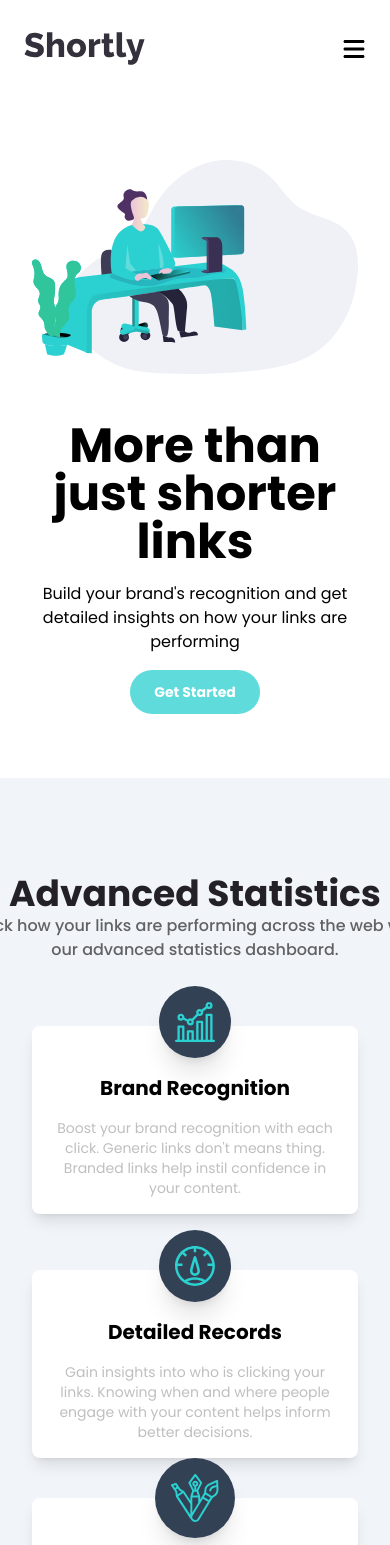
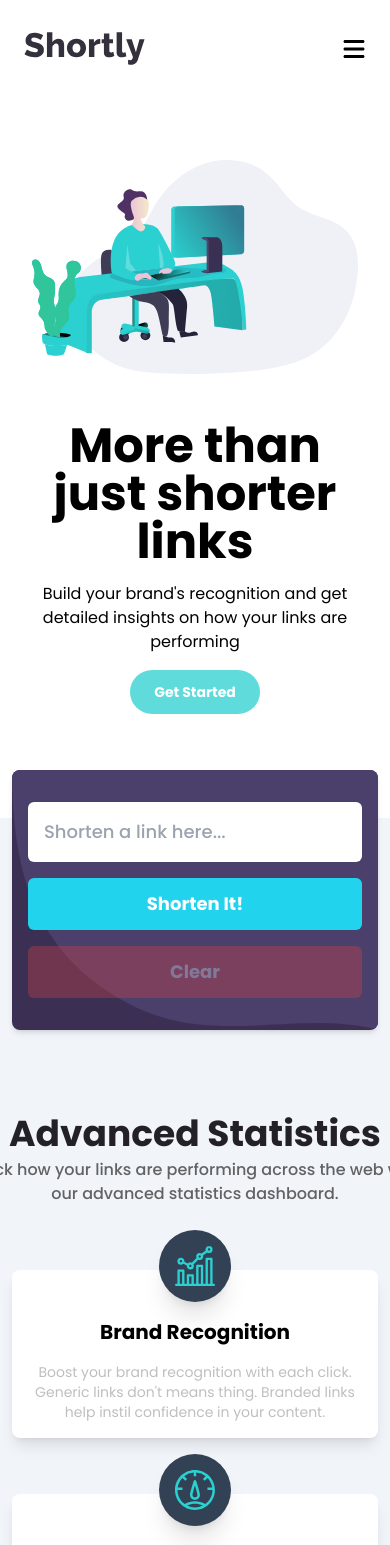
Before and after one commit to Oluwa-Laughter/shortly, a React (Vite) app: page / in a window 390 px wide. Shown: the top 1545 px of the page. Built offline with nearby package versions, Linux system fonts and the light colour scheme.

Commit message:
update shortener effect

```diff
--- a/package.json
+++ b/package.json
@@ -11,6 +11,7 @@
   },
   "dependencies": {
     "react": "^18.3.1",
+    "react-copy-to-clipboard": "^5.1.0",
     "react-dom": "^18.3.1",
     "react-icons": "^5.3.0"
   },
--- a/src/App.jsx
+++ b/src/App.jsx
@@ -8,8 +8,8 @@
         <Hero />
         <Statistics />
         <CallToAction />
-        <Footer />
       </main>
+      <Footer />
     </>
   );
 }
--- a/src/components/Footer.jsx
+++ b/src/components/Footer.jsx
@@ -34,17 +34,17 @@
             <h3 className="text-white font-bold">{item.title}</h3>
             <ul className="flex flex-col items-center md:items-start gap-2">
               <li className="text-white text-sm hover:text-primary">
-                <a href="#">{item.link1}</a>
+                <a className="cursor-pointer">{item.link1}</a>
               </li>
               <li className="text-white text-sm hover:text-primary">
-                <a href="#">{item.link2}</a>
+                <a className="cursor-pointer">{item.link2}</a>
               </li>
               <li className="text-white text-sm hover:text-primary">
-                <a href="#">{item.link3}</a>
+                <a className="cursor-pointer">{item.link3}</a>
               </li>
               {item.link4 && (
                 <li className="text-white text-sm hover:text-primary">
-                  <a href="#">{item.link4}</a>
+                  <a className="cursor-pointer">{item.link4}</a>
                 </li>
               )}
             </ul>
@@ -53,7 +53,7 @@
 
         <ul className="flex gap-4 justify-center">
           <li>
-            <a>
+            <a className="cursor-pointer">
               <img
                 src="/images/icon-facebook.svg"
                 className="hover:color-primary"
@@ -62,18 +62,22 @@
             </a>
           </li>
           <li>
-            <a>
+            <a className="cursor-pointer">
               <img src="/images/icon-twitter.svg" alt="twitter" />
             </a>
           </li>
           <li>
-            <a>
+            <a className="cursor-pointer">
               <img src="/images/icon-pinterest.svg" alt="pinterest" />
             </a>
           </li>
           <li>
-            <a>
-              <img src="/images/icon-instagram.svg" alt="instagram" />
+            <a className="cursor-pointer">
+              <img
+                src="/images/icon-instagram.svg"
+                className=""
+                alt="instagram"
+              />
             </a>
           </li>
         </ul>
--- a/src/components/Hero.jsx
+++ b/src/components/Hero.jsx
@@ -1,6 +1,6 @@
 const Hero = () => {
   return (
-    <section className="w-full px-8 py-16">
+    <section className="w-full px-8 py-16 mb-10">
       <div className="max-w-container mx-auto flex flex-col-reverse md:flex-row items-center gap-12 ">
         <div className="flex flex-col gap-4 justify-center items-center md:items-start ">
           <h1 className="text-black font-bold text-center md:text-start text-5xl ">
@@ -17,7 +17,7 @@
         </div>
         <div className="flex items-center justify-end relative ">
           <img
-            src="/public/images/illustration-working.svg"
+            src="/images/illustration-working.svg"
             className="w-full h-auto"
             alt="illustration-working"
           />
--- /dev/null
+++ b/src/components/Links.jsx
@@ -0,0 +1,37 @@
+import copy from "copy-to-clipboard";
+
+function Links({ shortenURL, oldURL }) {
+  const [isCopied, setIsCopied] = useState("copy");
+
+  const handleCopy = () => {
+    copy(shortenURL);
+    setIsCopied("copied!");
+    setTimeout(() => {
+      setIsCopied("copy");
+    }, 3000);
+  };
+  return (
+    <article
+      key={shortenURL}
+      className="relative flex w-full flex-col justify-between gap-6 break-all rounded-lg bg-white px-6 py-4 shadow-sm sm:text-center md:flex-row md:items-center md:text-left"
+    >
+      <p>{oldURL.substring(0, 30)}...</p>
+      <div className=" flex flex-col gap-4 md:flex-row md:items-center ">
+        <p className="font-medium text-cyan-300">{shortenURL}</p>
+
+        <button
+          onClick={handleCopy}
+          className={`rounded-md bg-cyan-400 py-2 px-4 text-lg font-bold capitalize text-white transition-all duration-300 ease-in-out hover:bg-cyan-300 hover:shadow-sm ${
+            isCopied === "copied!!"
+              ? "bg-cyan-900 hover:bg-cyan-900 md:w-[11ch]"
+              : "md:w-auto"
+          }`}
+        >
+          {isCopied}
+        </button>
+      </div>
+    </article>
+  );
+}
+
+export default Links;
--- /dev/null
+++ b/src/components/Shortener.jsx
@@ -0,0 +1,122 @@
+import { useState } from "react";
+import Links from "./Links";
+import { useEffect } from "react";
+
+export default function Shortener() {
+  const [error, setError] = useState(false);
+  const [inputURL, setInputURL] = useState("");
+  const [resultURL, setResultURL] = useState(() => {
+    const savedURL = localStorage.getItem("links");
+    if (savedURL) return JSON.parse(savedURL);
+    return [];
+  });
+  const [inputError, setInputError] = useState(false);
+
+  useEffect(() => {
+    localStorage.setItem("links", JSON.stringify(resultURL));
+  }, [resultURL]);
+
+  const handleFetch = async () => {
+    try {
+      const response = await fetch(`${url}`);
+      if (!response.ok) {
+        throw new Error(
+          `This is an HTTP Error: The Status is ${response.status}`
+        );
+      }
+      let Data = await response.json();
+      console.log(Data.result);
+      setResultURL([
+        ...resultURL,
+        {
+          oldURL: Data.result.original_link,
+          shortenURL: Data.result.full_short_link,
+        },
+      ]);
+    } catch (error) {
+      setError(true);
+      console.log(error.message);
+    }
+  };
+
+  const handleSubmit = (e) => {
+    e.preventDefault();
+    handleFetch();
+    setInputURL("");
+    inputURL === "" ? setInputError(true) : setInputError(false);
+  };
+
+  const handleClear = () => {
+    localStorage.clear();
+    setResultURL([]);
+  };
+  return (
+    <>
+      <div className="mx-auto grid max-w-[1000px] -mt-44 gap-6">
+        <div className="relative mx-auto w-full overflow-hidden rounded-lg bg-[#3b3054] p-4 font-bold shadow-md sm:py-8 md:p-6 md:py-10 lg:p-12">
+          <div className="absolute inset-0">
+            <picture>
+              <source
+                media="(min-width: 600px)"
+                srcSet="/images/bg-shorten-desktop.svg"
+              />
+              <img
+                className="h-full w-full"
+                src="/images/bg-shorten-mobile.svg"
+                alt="CTA Background Blob"
+              />
+            </picture>
+          </div>
+          <form onSubmit={handleSubmit} className="z-10">
+            <div className="relative flex flex-col gap-4 md:flex-row md:items-center md:gap-8">
+              <input
+                type="text"
+                placeholder="Shorten a link here..."
+                value={inputURL}
+                className={`relative flex-1 rounded-md p-4 text-lg font-medium transition-all duration-300 ease-in-out lg:rounded-lg ${
+                  inputError
+                    ? "ring-4 ring-red-500 focus:ring-red-600"
+                    : "focus:ring-4 focus:ring-cyan-500"
+                }`}
+                onChange={(e) => setInputURL(e.target.value)}
+              />
+              <div className="flex flex-col md:flex-row gap-4">
+                <button
+                  className="rounded-md bg-cyan-400 py-3 px-6 text-lg font-bold text-white transition-all duration-300 ease-in-out hover:bg-cyan-300 hover:shadow-sm "
+                  type="submit"
+                >
+                  Shorten It!
+                </button>
+
+                <button
+                  onClick={handleClear}
+                  className="rounded-md bg-red-500 py-3 px-6 text-lg font-bold text-white transition-all duration-300 ease-in-out hover:bg-red-400 hover:shadow-sm disabled:cursor-not-allowed disabled:opacity-30 disabled:hover:shadow-none"
+                  type="button"
+                  disabled={resultURL.length === 0}
+                >
+                  {resultURL.length > 1 ? "Clear All" : "Clear"}
+                </button>
+              </div>
+              <p
+                className={`absolute bottom-32 left-0 text-sm font-medium text-red-400 transition-all duration-300 ease-in-out sm:-bottom-7 md:-bottom-7 lg:-bottom-8 ${
+                  inputError
+                    ? "translate-y-0 opacity-100"
+                    : "translate-y-1 opacity-0"
+                }`}
+              >
+                <i>Please add a link!!</i>
+              </p>
+            </div>
+          </form>
+        </div>
+
+        {resultURL.map((url) => {
+          const { oldURL, shortenURL } = url;
+          return (
+            <Links key={shortenURL} oldURL={oldURL} shortenURL={shortenURL} />
+          );
+        })}
+      </div>
+    </>
+  );
+}
--- a/src/components/Statistics.jsx
+++ b/src/components/Statistics.jsx
@@ -1,3 +1,5 @@
+import Shortener from "./Shortener";
+
 const CardData = [
   {
     image: "images/icon-brand-recognition.svg",
@@ -20,10 +22,11 @@
 
 const Statistics = () => {
   return (
-    <section className="bg-slate-100 w-full px-8 py-24">
-      <div className="max-w-container mx-auto flex flex-col items-center justify-center">
+    <section className="bg-slate-100 w-full pt-32 pb-24 p-3 relative">
+      <Shortener />
+      <div className="max-w-container mx-auto pt-20 flex flex-col items-center justify-center">
         <div className="mb-16 text-center">
-          <h2 className="text-veryDarkViolet font-bold text-4xl">
+          <h2 className="text-veryDarkViolet p-1 font-bold text-4xl">
             Advanced Statistics
           </h2>
           <p className="text-sm font-medium text-black text-opacity-60 sm:w-[45ch] sm:text-base">
```
Also changed, not shown: 1 other file (tests, documents, lock files or other folders).
